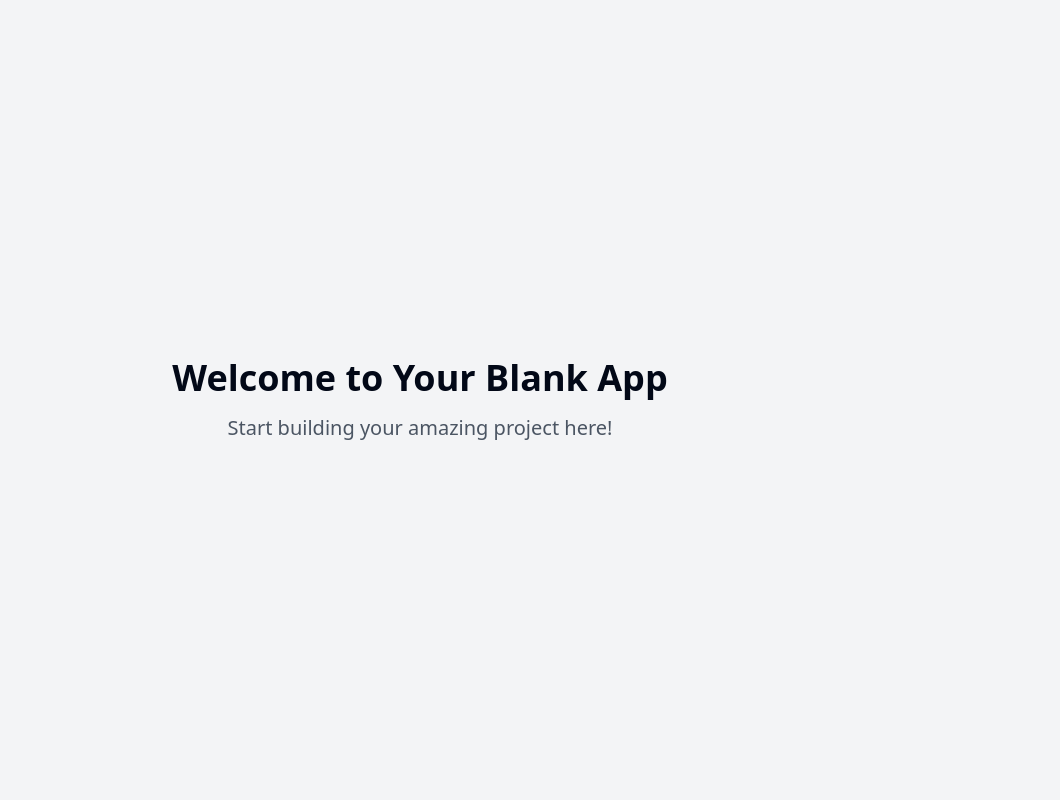
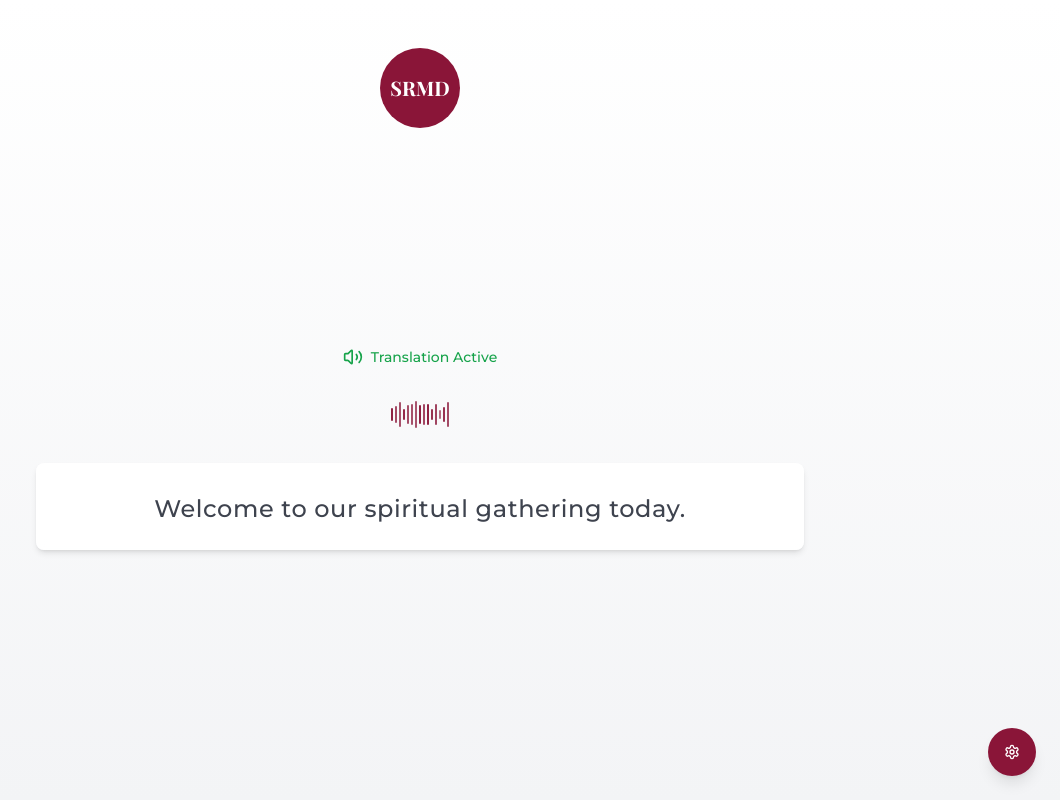
Before and after one commit to arkhamknight23/audient-scribe-stream, a React (Vite) app: page / in a window 1280 px wide. Shown: the whole page, without its empty margins (220-1280 px from the left). Built offline with nearby package versions, Linux system fonts and the light colour scheme.

Commit message:
Refactor: Implement luxurious UI
Implement a luxurious UI for a realtime translation app, following best design principles and UX practices, and incorporating branding and colors from srmd.org.

```diff
--- a/index.html
+++ b/index.html
@@ -1,19 +1,20 @@
+
 <!DOCTYPE html>
 <html lang="en">
   <head>
     <meta charset="UTF-8" />
     <meta name="viewport" content="width=device-width, initial-scale=1.0" />
-    <title>audient-scribe-stream</title>
-    <meta name="description" content="Lovable Generated Project" />
-    <meta name="author" content="Lovable" />
+    <title>SRMD Translator</title>
+    <meta name="description" content="Real-time spiritual discourse translation by SRMD" />
+    <meta name="author" content="SRMD" />
 
-    <meta property="og:title" content="audient-scribe-stream" />
-    <meta property="og:description" content="Lovable Generated Project" />
+    <meta property="og:title" content="SRMD Translator" />
+    <meta property="og:description" content="Real-time spiritual discourse translation by SRMD" />
     <meta property="og:type" content="website" />
     <meta property="og:image" content="https://lovable.dev/opengraph-image-p98pqg.png" />
 
     <meta name="twitter:card" content="summary_large_image" />
-    <meta name="twitter:site" content="@lovable_dev" />
+    <meta name="twitter:site" content="@srmd_org" />
     <meta name="twitter:image" content="https://lovable.dev/opengraph-image-p98pqg.png" />
   </head>
 
--- /dev/null
+++ b/src/components/AudioVisualizer.tsx
@@ -0,0 +1,42 @@
+
+import React, { useEffect, useState } from 'react';
+
+interface AudioVisualizerProps {
+  isActive?: boolean;
+}
+
+const AudioVisualizer: React.FC<AudioVisualizerProps> = ({ isActive = true }) => {
+  const [bars, setBars] = useState<number[]>([]);
+
+  useEffect(() => {
+    // Initialize with 15 bars
+    setBars(Array(15).fill(0).map(() => Math.random() * 20 + 5));
+
+    if (!isActive) return;
+
+    const interval = setInterval(() => {
+      setBars(prev =>
+        prev.map(() => isActive ? Math.random() * 25 + 5 : 5)
+      );
+    }, 150);
+
+    return () => clearInterval(interval);
+  }, [isActive]);
+
+  return (
+    <div className="audio-wave" aria-hidden="true">
+      {bars.map((height, index) => (
+        <div
+          key={index}
+          className="audio-wave-bar"
+          style={{
+            height: `${height}px`,
+            opacity: isActive ? 0.6 + Math.random() * 0.4 : 0.2
+          }}
+        />
+      ))}
+    </div>
+  );
+};
+
+export default AudioVisualizer;
--- /dev/null
+++ b/src/components/SettingsPanel.tsx
@@ -0,0 +1,87 @@
+
+import React from 'react';
+import { Button } from '@/components/ui/button';
+import { Slider } from '@/components/ui/slider';
+import { Switch } from '@/components/ui/switch';
+import { Label } from '@/components/ui/label';
+import { Text } from 'lucide-react';
+
+interface SettingsPanelProps {
+  fontSize: string;
+  setFontSize: (size: string) => void;
+  highContrast: boolean;
+  setHighContrast: (enabled: boolean) => void;
+  isOpen: boolean;
+  onClose: () => void;
+}
+
+const SettingsPanel: React.FC<SettingsPanelProps> = ({
+  fontSize,
+  setFontSize,
+  highContrast,
+  setHighContrast,
+  isOpen,
+  onClose
+}) => {
+  const fontSizeMap: Record<string, number> = {
+    'text-xl': 0,
+    'text-2xl': 33,
+    'text-3xl': 66,
+    'text-4xl': 100
+  };
+
+  const fontSizeValue = fontSizeMap[fontSize] || 33;
+
+  const handleFontSizeChange = (value: number[]) => {
+    if (value[0] < 20) setFontSize('text-xl');
+    else if (value[0] < 50) setFontSize('text-2xl');
+    else if (value[0] < 80) setFontSize('text-3xl');
+    else setFontSize('text-4xl');
+  };
+
+  if (!isOpen) return null;
+
+  return (
+    <div className="fixed inset-0 z-50 bg-black/50 backdrop-blur-sm flex items-end justify-center sm:items-center p-4">
+      <div className="bg-white dark:bg-gray-900 rounded-lg shadow-lg w-full max-w-md p-6 animate-fade-in">
+        <div className="flex justify-between items-center mb-6">
+          <h2 className="text-2xl font-serif text-srmd-navy dark:text-srmd-gold">Display Settings</h2>
+          <Button variant="ghost" onClick={onClose}>Close</Button>
+        </div>
+
+        <div className="space-y-6">
+          <div className="space-y-3">
+            <div className="flex items-center justify-between">
+              <Label htmlFor="font-size" className="text-lg flex items-center">
+                <Text className="mr-2 h-5 w-5" />
+                Text Size
+              </Label>
+              <span className="text-sm text-muted-foreground">
+                {fontSize.replace('text-', '').toUpperCase()}
+              </span>
+            </div>
+            <Slider
+              id="font-size"
+              defaultValue={[fontSizeValue]}
+              max={100}
+              step={1}
+              onValueChange={handleFontSizeChange}
+              className="w-full"
+            />
+          </div>
+
+          <div className="flex items-center justify-between space-x-4">
+            <Label htmlFor="high-contrast" className="text-lg">High Contrast Mode</Label>
+            <Switch
+              id="high-contrast"
+              checked={highContrast}
+              onCheckedChange={setHighContrast}
+            />
+          </div>
+        </div>
+      </div>
+    </div>
+  );
+};
+
+export default SettingsPanel;
--- /dev/null
+++ b/src/components/SubtitleDisplay.tsx
@@ -0,0 +1,51 @@
+
+import React, { useEffect, useState } from 'react';
+
+interface SubtitleDisplayProps {
+  text: string;
+  fontSize: string;
+  highContrast?: boolean;
+}
+
+const SubtitleDisplay: React.FC<SubtitleDisplayProps> = ({
+  text,
+  fontSize = 'text-2xl',
+  highContrast = false
+}) => {
+  const [displayText, setDisplayText] = useState(text);
+  const [animateIn, setAnimateIn] = useState(false);
+
+  useEffect(() => {
+    if (text !== displayText) {
+      setAnimateIn(false);
+
+      // Wait for fade out animation to complete
+      const timer = setTimeout(() => {
+        setDisplayText(text);
+        setAnimateIn(true);
+      }, 300);
+
+      return () => clearTimeout(timer);
+    } else if (!animateIn && text) {
+      setAnimateIn(true);
+    }
+  }, [text, displayText, animateIn]);
+
+  return (
+    <div className={`
+      subtitle-container
+      ${highContrast ? 'bg-srmd-navy/95 text-white dark:bg-white/95 dark:text-srmd-navy' : ''}
+      transition-all duration-300
+    `}>
+      <p className={`
+        ${fontSize} font-medium leading-relaxed tracking-wide text-center
+        ${animateIn ? 'animate-fade-in' : 'animate-fade-out opacity-0'}
+        ${highContrast ? 'font-semibold' : ''}
+      `}>
+        {displayText || "Waiting for translation..."}
+      </p>
+    </div>
+  );
+};
+
+export default SubtitleDisplay;
--- /dev/null
+++ b/src/components/TranslationScreen.tsx
@@ -0,0 +1,100 @@
+
+import React, { useState, useEffect } from 'react';
+import SubtitleDisplay from './SubtitleDisplay';
+import AudioVisualizer from './AudioVisualizer';
+import SettingsPanel from './SettingsPanel';
+import { Button } from '@/components/ui/button';
+import { Settings, Volume2 } from 'lucide-react';
+
+const mockTranslations = [
+  "Welcome to our spiritual gathering today.",
+  "We will begin with a moment of mindful reflection.",
+  "Let the wisdom of ancient teachings guide your journey.",
+  "The path to inner peace requires patience and dedication.",
+  "Remember that compassion for others is the foundation of spiritual growth.",
+  "Through meditation, we connect with our true essence.",
+  "The universe speaks to those who listen with an open heart.",
+  "Every challenge is an opportunity for spiritual development."
+];
+
+const TranslationScreen: React.FC = () => {
+  const [currentText, setCurrentText] = useState("");
+  const [translating, setTranslating] = useState(true);
+  const [settingsOpen, setSettingsOpen] = useState(false);
+  const [fontSize, setFontSize] = useState("text-2xl");
+  const [highContrast, setHighContrast] = useState(false);
+
+  // Simulate incoming translations
+  useEffect(() => {
+    if (!translating) return;
+
+    let index = 0;
+    const interval = setInterval(() => {
+      setCurrentText(mockTranslations[index]);
+      index = (index + 1) % mockTranslations.length;
+    }, 5000);
+
+    return () => clearInterval(interval);
+  }, [translating]);
+
+  return (
+    <div className="min-h-screen flex flex-col bg-gradient-to-b from-white to-gray-100 dark:from-gray-900 dark:to-black p-4 sm:p-6">
+      {/* Logo and brand header */}
+      <header className="flex justify-center mb-8 mt-4">
+        <div className="w-24 h-24 flex items-center justify-center">
+          <div className="w-20 h-20 rounded-full bg-srmd-burgundy flex items-center justify-center text-white">
+            <span className="font-serif text-xl font-bold">SRMD</span>
+          </div>
+        </div>
+      </header>
+
+      <div className="flex-1 flex flex-col justify-center max-w-3xl mx-auto w-full">
+        {/* Status indicator */}
+        <div className="flex items-center justify-center mb-6">
+          <div className={`flex items-center ${translating ? 'text-green-600' : 'text-gray-400'}`}>
+            <Volume2 className="h-5 w-5 mr-2" />
+            <span className="text-sm font-medium">
+              {translating ? 'Translation Active' : 'Waiting for speaker...'}
+            </span>
+          </div>
+        </div>
+
+        {/* Audio visualizer */}
+        <div className="mb-6">
+          <AudioVisualizer isActive={translating} />
+        </div>
+
+        {/* Subtitles display */}
+        <div className="mb-12">
+          <SubtitleDisplay
+            text={currentText}
+            fontSize={fontSize}
+            highContrast={highContrast}
+          />
+        </div>
+      </div>
+
+      {/* Settings button */}
+      <div className="fixed bottom-6 right-6">
+        <Button
+          onClick={() => setSettingsOpen(true)}
+          className="rounded-full w-12 h-12 bg-srmd-burgundy hover:bg-srmd-burgundy/90 text-white shadow-lg"
+        >
+          <Settings className="h-5 w-5" />
+        </Button>
+      </div>
+
+      {/* Settings panel */}
+      <SettingsPanel
+        fontSize={fontSize}
+        setFontSize={setFontSize}
+        highContrast={highContrast}
+        setHighContrast={setHighContrast}
+        isOpen={settingsOpen}
+        onClose={() => setSettingsOpen(false)}
+      />
+    </div>
+  );
+};
+
+export default TranslationScreen;
--- a/src/index.css
+++ b/src/index.css
@@ -1,3 +1,6 @@
+
+@import url('https://fonts.googleapis.com/css2?family=Montserrat:wght@300;400;500;600;700&family=Playfair+Display:wght@400;500;600;700&display=swap');
+
 @tailwind base;
 @tailwind components;
 @tailwind utilities;
@@ -13,10 +16,10 @@
     --popover: 0 0% 100%;
     --popover-foreground: 222.2 84% 4.9%;
 
-    --primary: 222.2 47.4% 11.2%;
+    --primary: 343 74% 31%;
     --primary-foreground: 210 40% 98%;
 
-    --secondary: 210 40% 96.1%;
+    --secondary: 43 59% 54%;
     --secondary-foreground: 222.2 47.4% 11.2%;
 
     --muted: 210 40% 96.1%;
@@ -33,22 +36,6 @@
     --ring: 222.2 84% 4.9%;
 
     --radius: 0.5rem;
-
-    --sidebar-background: 0 0% 98%;
-
-    --sidebar-foreground: 240 5.3% 26.1%;
-
-    --sidebar-primary: 240 5.9% 10%;
-
-    --sidebar-primary-foreground: 0 0% 98%;
-
-    --sidebar-accent: 240 4.8% 95.9%;
-
-    --sidebar-accent-foreground: 240 5.9% 10%;
-
-    --sidebar-border: 220 13% 91%;
-
-    --sidebar-ring: 217.2 91.2% 59.8%;
   }
 
   .dark {
@@ -61,11 +48,11 @@
     --popover: 222.2 84% 4.9%;
     --popover-foreground: 210 40% 98%;
 
-    --primary: 210 40% 98%;
-    --primary-foreground: 222.2 47.4% 11.2%;
+    --primary: 343 74% 31%;
+    --primary-foreground: 0 0% 98%;
 
-    --secondary: 217.2 32.6% 17.5%;
-    --secondary-foreground: 210 40% 98%;
+    --secondary: 43 59% 54%;
+    --secondary-foreground: 0 0% 98%;
 
     --muted: 217.2 32.6% 17.5%;
     --muted-foreground: 215 20.2% 65.1%;
@@ -79,14 +66,6 @@
     --border: 217.2 32.6% 17.5%;
     --input: 217.2 32.6% 17.5%;
     --ring: 212.7 26.8% 83.9%;
-    --sidebar-background: 240 5.9% 10%;
-    --sidebar-foreground: 240 4.8% 95.9%;
-    --sidebar-primary: 224.3 76.3% 48%;
-    --sidebar-primary-foreground: 0 0% 100%;
-    --sidebar-accent: 240 3.7% 15.9%;
-    --sidebar-accent-foreground: 240 4.8% 95.9%;
-    --sidebar-border: 240 3.7% 15.9%;
-    --sidebar-ring: 217.2 91.2% 59.8%;
   }
 }
 
@@ -96,6 +75,25 @@
   }
 
   body {
-    @apply bg-background text-foreground;
+    @apply bg-background text-foreground font-sans antialiased;
   }
 }
+
+@layer components {
+  .subtitle-container {
+    @apply relative p-4 md:p-6 rounded-lg backdrop-blur-sm bg-white/90 dark:bg-black/80 shadow-md;
+  }
+
+  .audio-wave {
+    @apply h-8 flex items-center justify-center gap-[2px] my-2;
+  }
+
+  .audio-wave-bar {
+    @apply w-[2px] rounded-full bg-srmd-burgundy dark:bg-srmd-gold opacity-40 transition-all duration-300 ease-in-out;
+  }
+
+  .settings-btn {
+    @apply p-2 rounded-full bg-white/50 dark:bg-black/50 text-srmd-burgundy dark:text-srmd-gold
+           transition-all duration-300 hover:bg-white/80 dark:hover:bg-black/80;
+  }
+}
--- a/src/pages/Index.tsx
+++ b/src/pages/Index.tsx
@@ -1,14 +1,8 @@
-// Update this page (the content is just a fallback if you fail to update the page)
+
+import TranslationScreen from "@/components/TranslationScreen";
 
 const Index = () => {
-  return (
-    <div className="min-h-screen flex items-center justify-center bg-gray-100">
-      <div className="text-center">
-        <h1 className="text-4xl font-bold mb-4">Welcome to Your Blank App</h1>
-        <p className="text-xl text-gray-600">Start building your amazing project here!</p>
-      </div>
-    </div>
-  );
+  return <TranslationScreen />;
 };
 
 export default Index;
--- a/tailwind.config.ts
+++ b/tailwind.config.ts
@@ -1,3 +1,4 @@
+
 import type { Config } from "tailwindcss";
 
 export default {
@@ -52,16 +53,14 @@ export default {
 					DEFAULT: 'hsl(var(--card))',
 					foreground: 'hsl(var(--card-foreground))'
 				},
-				sidebar: {
-					DEFAULT: 'hsl(var(--sidebar-background))',
-					foreground: 'hsl(var(--sidebar-foreground))',
-					primary: 'hsl(var(--sidebar-primary))',
-					'primary-foreground': 'hsl(var(--sidebar-primary-foreground))',
-					accent: 'hsl(var(--sidebar-accent))',
-					'accent-foreground': 'hsl(var(--sidebar-accent-foreground))',
-					border: 'hsl(var(--sidebar-border))',
-					ring: 'hsl(var(--sidebar-ring))'
-				}
+				// SRMD brand colors
+				srmd: {
+          burgundy: '#8A1538',
+          gold: '#C5A54E',
+          navy: '#1D365D',
+					light: '#F5F5F5',
+					dark: '#333333'
+        }
 			},
 			borderRadius: {
 				lg: 'var(--radius)',
@@ -70,26 +69,37 @@ export default {
 			},
 			keyframes: {
 				'accordion-down': {
-					from: {
-						height: '0'
-					},
-					to: {
-						height: 'var(--radix-accordion-content-height)'
-					}
+					from: { height: '0' },
+					to: { height: 'var(--radix-accordion-content-height)' }
 				},
 				'accordion-up': {
-					from: {
-						height: 'var(--radix-accordion-content-height)'
-					},
-					to: {
-						height: '0'
-					}
+					from: { height: 'var(--radix-accordion-content-height)' },
+					to: { height: '0' }
+				},
+				'fade-in': {
+					'0%': { opacity: '0', transform: 'translateY(10px)' },
+					'100%': { opacity: '1', transform: 'translateY(0)' }
+				},
+				'fade-out': {
+					'0%': { opacity: '1', transform: 'translateY(0)' },
+					'100%': { opacity: '0', transform: 'translateY(-10px)' }
+				},
+				'pulse-subtle': {
+					'0%, 100%': { opacity: '1' },
+					'50%': { opacity: '0.8' }
 				}
 			},
 			animation: {
 				'accordion-down': 'accordion-down 0.2s ease-out',
-				'accordion-up': 'accordion-up 0.2s ease-out'
-			}
+				'accordion-up': 'accordion-up 0.2s ease-out',
+				'fade-in': 'fade-in 0.4s ease-out',
+				'fade-out': 'fade-out 0.4s ease-out',
+				'pulse-subtle': 'pulse-subtle 2s ease-in-out infinite'
+			},
+			fontFamily: {
+        sans: ['Montserrat', 'sans-serif'],
+        serif: ['Playfair Display', 'serif']
+      }
 		}
 	},
 	plugins: [require("tailwindcss-animate")],
```
